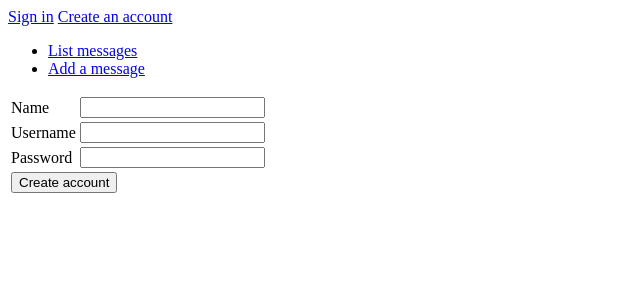
After one commit to H4m5t3r/Keskustelufoorumi, a Flask app: page /auth/new/ in a window 1280 px wide. The commit adds this page. Shown: the top 300 px of the page, without its empty margins (0-640 px from the left). Run offline with Flask 2, Linux system fonts and the light colour scheme.

Commit message:
new feature: create an account

```diff
--- a/application/auth/forms.py
+++ b/application/auth/forms.py
@@ -7,3 +7,11 @@ class LoginForm(FlaskForm):
 
     class Meta:
         csrf = False
+
+class SignUpForm(FlaskForm):
+    name = StringField("Name")
+    username = StringField("Username")
+    password = PasswordField("Password")
+
+    class Meta:
+        csrf = False
--- a/application/auth/models.py
+++ b/application/auth/models.py
@@ -13,7 +13,7 @@ class User(db.Model):
     username = db.Column(db.String(144), nullable=False)
     password = db.Column(db.String(144), nullable=False)
 
-    tasks = db.relationship("Message", backref='account', lazy=True)
+    messages = db.relationship("Message", backref='account', lazy=True)
 
     def __init__(self, name):
         self.name = name
--- a/application/auth/views.py
+++ b/application/auth/views.py
@@ -1,9 +1,9 @@
 from flask import render_template, request, redirect, url_for
 from flask_login import login_user, logout_user
 
-from application import app
+from application import app, db
 from application.auth.models import User
-from application.auth.forms import LoginForm
+from application.auth.forms import LoginForm, SignUpForm
 
 @app.route("/auth/login", methods = ["GET", "POST"])
 def auth_login():
@@ -27,3 +27,22 @@ def auth_login():
 def auth_logout():
     logout_user()
     return redirect(url_for("index"))
+
+
+@app.route("/auth/new/")
+def auth_form():
+    return render_template("auth/new.html", form = SignUpForm())
+
+@app.route("/auth/", methods=["POST"])
+def auth_create():
+    form = SignUpForm(request.form)
+
+    if not form.validate():
+        return render_template("auth/new.html", form = form)
+
+    t = User(form.name.data, form.username.data, form.password.data)
+
+    db.session().add(t)
+    db.session().commit()
+
+    return redirect(url_for("index"))
--- /dev/null
+++ b/application/templates/auth/new.html
@@ -0,0 +1,57 @@
+{% extends "layout.html" %}
+
+{% block body %}
+<form method="POST" action="{{ url_for('auth_create') }}">
+  <table>
+    <tr>
+      <td>
+        {{ form.name.label }}
+      </td>
+      <td>
+        {{ form.name }}
+      </td>
+      <td>
+        <ul>
+          {% for error in form.name.errors %}
+          <li>{{ error }}</li>
+          {% endfor %}
+        </ul>
+      </td>
+    </tr>
+    <tr>
+      <td>
+      {{ form.username.label }}
+      </td>
+      <td>
+      {{ form.username }}
+      </td>
+      <td>
+        <ul>
+          {% for error in form.username.errors %}
+          <li>{{ error }}</li>
+          {% endfor %}
+        </ul>
+      </td>
+    </tr>
+    <tr>
+      <td>
+      {{ form.password.label }}
+      </td>
+      <td>
+      {{ form.password }}
+      </td>
+      <td>
+        <ul>
+          {% for error in form.password.errors %}
+          <li>{{ error }}</li>
+          {% endfor %}
+        </ul>
+      </td>
+    </tr>
+    <tr>
+      <td colspan="2">
+        <input type="submit" value="Create account"/>
+      </td>
+    </tr>
+</form>
+{% endblock %}
--- a/application/templates/layout.html
+++ b/application/templates/layout.html
@@ -12,6 +12,7 @@
       </p>
       {% else %}
       <a href="{{ url_for('auth_login') }}">Sign in</a>
+      <a href="{{ url_for('auth_form') }}">Create an account</a>
       {% endif %}
 
       <ul>
```
